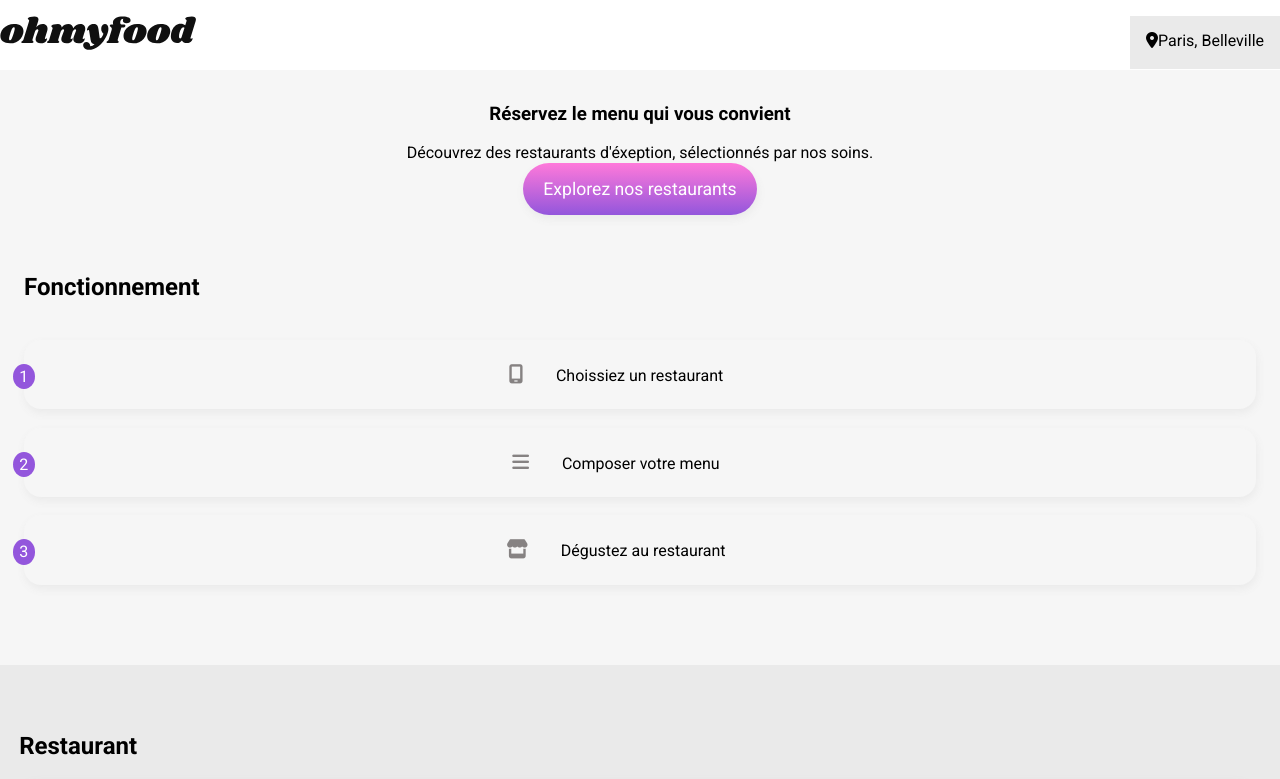
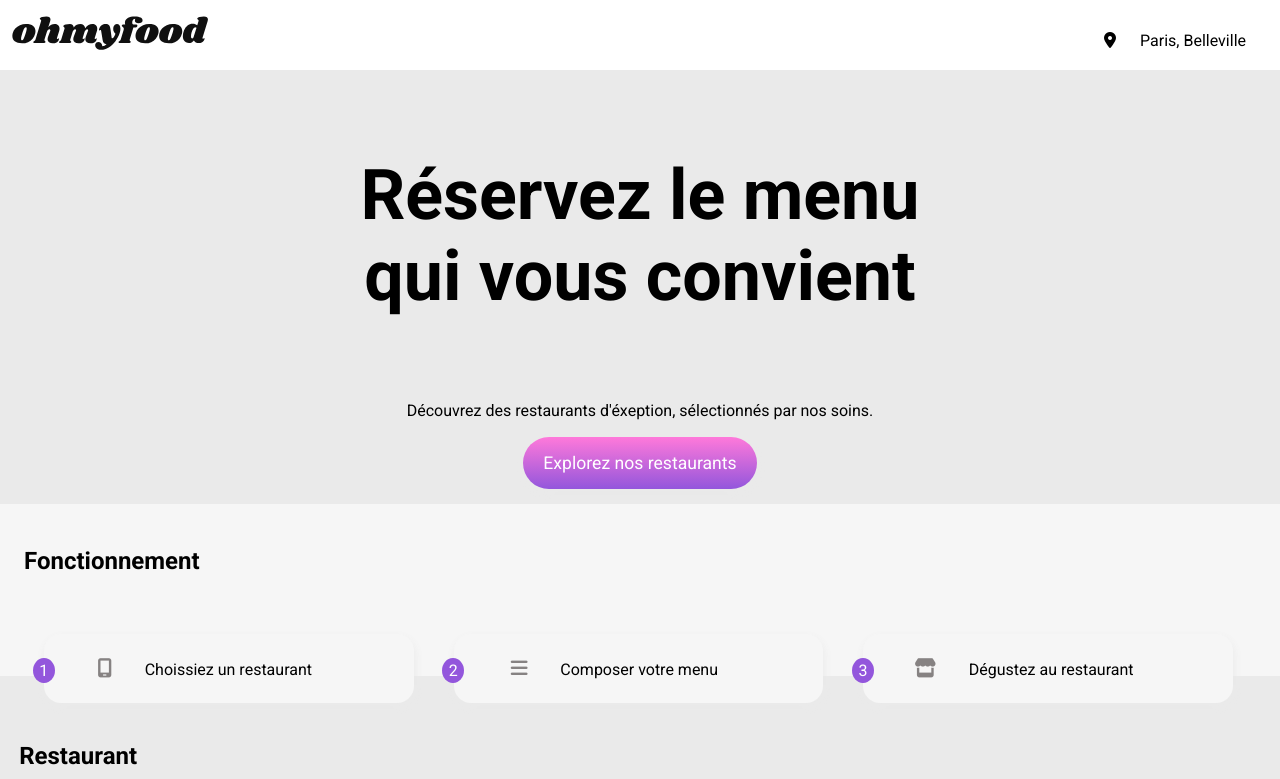
Before and after one commit to dikeys/my-sass-project, a website: page index.html in a window 1280 px wide. Shown: the top 779 px of the page. Drawn offline with Linux system fonts and the light colour scheme; grey boxes are pictures that could not be loaded; a web font is replaced by a local one.

Commit message:
fin du projet

```diff
--- a/assets/sass/layouts/header.scss
+++ b/assets/sass/layouts/header.scss
@@ -39,11 +39,12 @@
             font-weight: bold;
             box-shadow: 1.95px -1px 2px #d5d0d0;
 
+            &__icon {
+                margin-right: 24px;
+            }
+
         }
 
-        &__location i {
-            margin-right: 24px;
-        }
 
         &__location a {
             text-decoration: none;
@@ -51,7 +52,21 @@
             margin-right: 24px;
         }
 
+
     }
 
+    @media #{$large} {
+        margin: 0 30px 0 12px;
+
+
+        &__location {
+            background: white;
+            margin-right: 30px;
+
+            &__icon {
+                margin-right: 24px;
+            }
+        }
+    }
 
 }
--- a/assets/sass/pages/index.scss
+++ b/assets/sass/pages/index.scss
@@ -24,6 +24,19 @@
         }
 
 
+    }
+
+    @media #{$large} {
+        display: flex;
+        flex-direction: column;
+        justify-content: center;
+        align-items: center;
+        background: map-get($colors, gray);
+
+        &__heading {
+            font-size: 70px;
+            width: 50%;
+        }
     }
 }
 
@@ -60,6 +73,15 @@
         margin-right: 1.8rem;
         font-size: larger;
         color: map-get($colors, dark-gray);
+    }
+
+    @media #{$large} {
+
+        &__button {
+            width: 30%;
+            float: left;
+            margin: 20px;
+        }
     }
 
 }
--- a/assets/sass/pages/menu.scss
+++ b/assets/sass/pages/menu.scss
@@ -20,6 +20,11 @@ main {
     bottom: 46px;
     background-color: map-get($colors, light-gray);
     padding: 25px 14px;
+
+    &__img-cover {
+        object-fit: cover;
+        height: 253px;
+    }
 
     &__card {
         display: flex;
@@ -156,6 +161,8 @@ main {
 
     }
 
+
+
 }
 
 .delay1 {
--- a/assets/sass/utils/variable.scss
+++ b/assets/sass/utils/variable.scss
@@ -6,8 +6,10 @@ $colors : (primary : #9356DC, secondary : #FF79DA, tertiary : #99E2D0, gray:#eae
 
 $mobile-breakpoint : 768px;
 $tablet-breakpoint : 992px;
+$min-large-breakpoint : 1024px;
 $mobile :"screen and (max-width: #{$mobile-breakpoint})";
 $tablet :"screen and (max-width: #{$tablet-breakpoint})";
+$large : "screen and (min-width: #{$min-large-breakpoint})";
 $font-title-logo : "Shrikhand";
 $font-text: "Roboto";
 $positions:(top, left, right, bottom);
--- a/index.html
+++ b/index.html
@@ -18,7 +18,7 @@
     <header class="header">
         <p class="header__logo"><img src="./assets/images/logo/ohmyfood@2x.svg" alt=""></p>
         <p class="header__location header__location--bg-gray">
-            <i class="fa-solid fa-location-dot"></i>
+            <i class="header__location__icon fa-solid fa-location-dot"></i>
             <a href="geo:48.856614,2.3522219;u=35">Paris, Belleville</a>
         </p>
     </header>
```
Also changed, not shown: menu/palette_du_gout.html (+2 -1 lines), assets/css/style.css, 1 other file.
